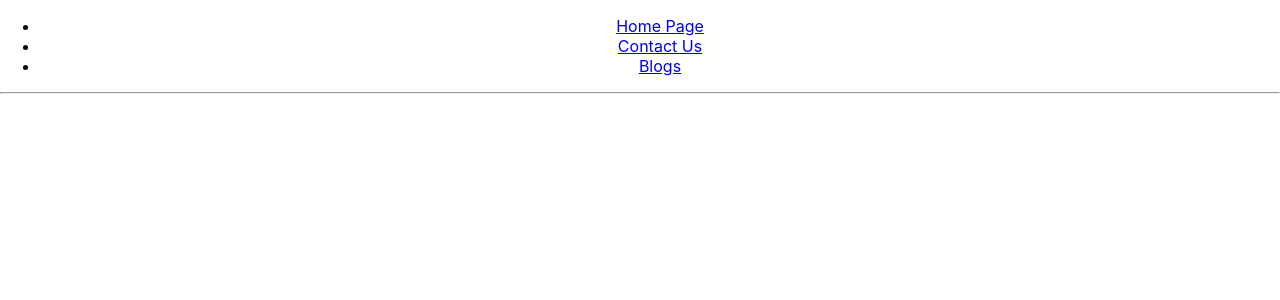
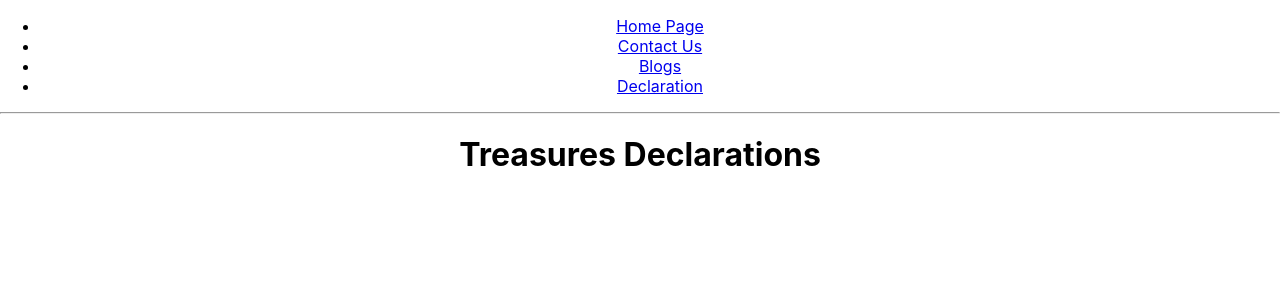
Before and after one commit to bethel-school-of-technology/treasures-web-frontend, a React (Create React App) app: page /Declaration in a window 1280 px wide. Shown: the top 300 px of the page. Built offline with nearby package versions, Linux system fonts and the light colour scheme.

Commit message:
Installed declarations page with routing

```diff
--- a/src/index.js
+++ b/src/index.js
@@ -2,9 +2,10 @@ import React from 'react';
 import ReactDOM from 'react-dom';
 import './index.css';
 import App from './App';
-import Contact from './pages/contact/contact';
+import MyForm from './pages/contact/contact';
 import { BrowserRouter as Router, Route, Link } from 'react-router-dom';
 import Blogs from './pages/blogs/blogs';
+import myDeclaration from './pages/declaration/declaration';
 
 const Pages = () => (
   <Router>
@@ -13,11 +14,13 @@ const Pages = () => (
         <li><Link to="/">Home Page</Link></li>
         <li><Link to="/Contact">Contact Us</Link></li>
         <li><Link to="/Blogs">Blogs</Link></li>
+        <li><Link to="Declaration">Declaration</Link></li>
       </ul>
       <hr />
       <Route exact path="/" component={App} />
-      <Route path="/Contact" component={Contact} />
+      <Route path="/Contact" component={MyForm} />
       <Route path="/Blogs" component={Blogs} />
+      <Route path="/Declaration" component={myDeclaration} />
     </div>
   </Router>
 );
--- a/src/pages/declaration/declaration.css
+++ b/src/pages/declaration/declaration.css
@@ -0,0 +1,3 @@
+*{
+    text-align: center;
+}
--- a/src/pages/declaration/declaration.js
+++ b/src/pages/declaration/declaration.js
@@ -0,0 +1,11 @@
+import React from 'react';
+import './declaration.css';
+
+class myDeclaration extends React.Component {
+    render() {
+        return <h1>Treasures Declarations</h1>;
+    }
+}
+
+
+export default myDeclaration;
```
Also changed, not shown: src/pages/contact/contact.js (line endings or trailing spaces), 1 other file (tests, documents, lock files or other folders).
